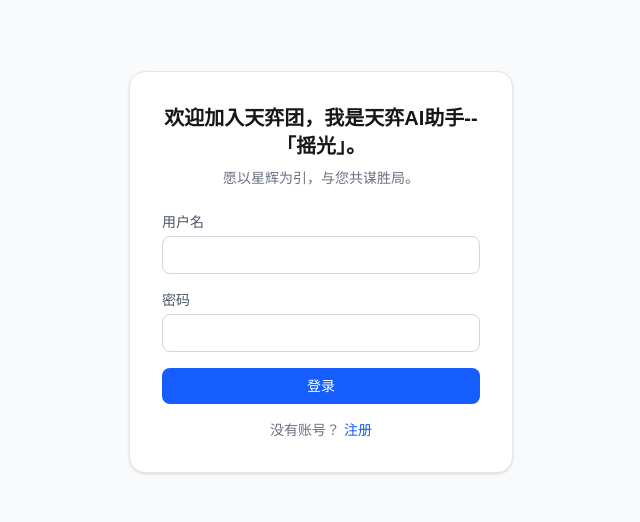
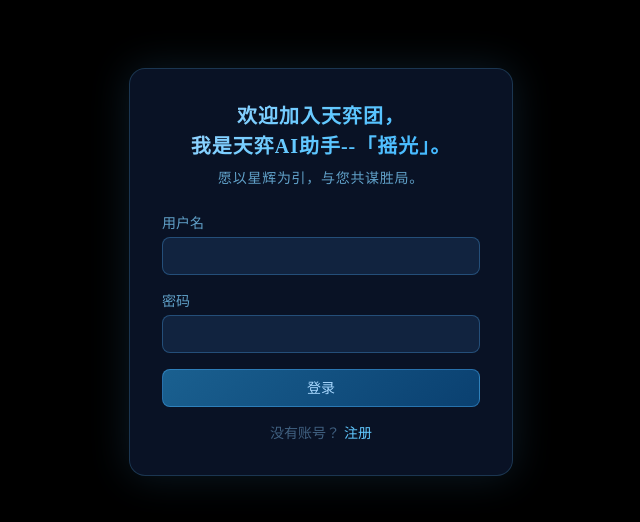
Before and after one commit to laluna13587/ty-AI-Agent-repository, a Next.js app: page /login in a window 1280 px wide. Shown: the part 128-650 px from the top of the page, without its empty margins (319-959 px from the left). Built offline with nearby package versions, Linux system fonts and the light colour scheme.

Commit message:
redesign login page: black bg, ice blue art style

```diff
--- a/src/app/login/page.tsx
+++ b/src/app/login/page.tsx
@@ -41,22 +41,25 @@ export default function LoginPage() {
   }
 
   return (
-    <div className="flex h-screen items-center justify-center bg-gray-50 dark:bg-gray-950">
-      <div className="w-full max-w-sm rounded-2xl border border-gray-200 bg-white p-8 shadow-sm dark:border-gray-700 dark:bg-gray-900">
-        <h1 className="mb-2 text-center text-xl font-semibold">
-          {mode === 'login' ? '欢迎加入天弈团，我是天弈AI助手--「摇光」。' : '注册账号'}
+    <div className="flex h-screen items-center justify-center" style={{ background: '#000' }}>
+      <div className="w-full max-w-sm rounded-2xl p-8" style={{ background: 'rgba(10,20,40,0.95)', border: '1px solid rgba(100,200,255,0.2)', boxShadow: '0 0 40px rgba(80,180,255,0.15)' }}>
+        <h1 className="mb-2 text-center" style={{ fontFamily: '"STKaiti", "KaiTi", "华文楷体", serif', fontSize: '1.25rem', fontWeight: 700, background: 'linear-gradient(135deg, #a8d8ff 0%, #60c8ff 50%, #38b2ff 100%)', WebkitBackgroundClip: 'text', WebkitTextFillColor: 'transparent', textShadow: 'none', letterSpacing: '0.05em' }}>
+          {mode === 'login' ? (
+            <>欢迎加入天弈团，<br />我是天弈AI助手--「摇光」。</>
+          ) : <span style={{ WebkitTextFillColor: '#a8d8ff' }}>注册账号</span>}
         </h1>
         {mode === 'login' && (
-          <p className="mb-6 text-center text-sm text-gray-500 dark:text-gray-400">
+          <p className="mb-6 text-center text-sm" style={{ color: '#60a0c8', fontFamily: '"STKaiti", "KaiTi", "华文楷体", serif', letterSpacing: '0.05em' }}>
             愿以星辉为引，与您共谋胜局。
           </p>
         )}
 
         <form onSubmit={handleSubmit} className="space-y-4">
           <div>
-            <label className="mb-1 block text-sm text-gray-600 dark:text-gray-400">用户名</label>
+            <label className="mb-1 block text-sm" style={{ color: '#60a0c8' }}>用户名</label>
             <input
-              className="w-full rounded-lg border border-gray-300 px-3 py-2 text-sm outline-none focus:border-blue-500 dark:border-gray-600 dark:bg-gray-800"
+              className="w-full rounded-lg px-3 py-2 text-sm outline-none"
+              style={{ background: 'rgba(20,40,70,0.8)', border: '1px solid rgba(80,180,255,0.3)', color: '#c8e8ff' }}
               value={username}
               onChange={(e) => setUsername(e.target.value)}
               autoComplete="username"
@@ -64,10 +67,11 @@ export default function LoginPage() {
             />
           </div>
           <div>
-            <label className="mb-1 block text-sm text-gray-600 dark:text-gray-400">密码</label>
+            <label className="mb-1 block text-sm" style={{ color: '#60a0c8' }}>密码</label>
             <input
               type="password"
-              className="w-full rounded-lg border border-gray-300 px-3 py-2 text-sm outline-none focus:border-blue-500 dark:border-gray-600 dark:bg-gray-800"
+              className="w-full rounded-lg px-3 py-2 text-sm outline-none"
+              style={{ background: 'rgba(20,40,70,0.8)', border: '1px solid rgba(80,180,255,0.3)', color: '#c8e8ff' }}
               value={password}
               onChange={(e) => setPassword(e.target.value)}
               autoComplete={mode === 'login' ? 'current-password' : 'new-password'}
@@ -76,7 +80,7 @@ export default function LoginPage() {
           </div>
 
           {message && (
-            <p className={`text-sm ${message.ok ? 'text-green-600' : 'text-red-500'}`}>
+            <p className={`text-sm ${message.ok ? 'text-green-400' : 'text-red-400'}`}>
               {message.text}
             </p>
           )}
@@ -84,24 +88,25 @@ export default function LoginPage() {
           <button
             type="submit"
             disabled={loading}
-            className="w-full rounded-lg bg-blue-600 py-2 text-sm font-medium text-white disabled:opacity-40"
+            className="w-full rounded-lg py-2 text-sm font-medium disabled:opacity-40"
+            style={{ background: 'linear-gradient(135deg, #1a6090, #0a4070)', color: '#a8d8ff', border: '1px solid rgba(80,180,255,0.4)' }}
           >
             {loading ? '处理中…' : mode === 'login' ? '登录' : '注册'}
           </button>
         </form>
 
-        <p className="mt-4 text-center text-sm text-gray-500">
+        <p className="mt-4 text-center text-sm" style={{ color: '#406080' }}>
           {mode === 'login' ? (
             <>
               没有账号？{' '}
-              <button className="text-blue-600 hover:underline" onClick={() => { setMode('register'); setMessage(null); }}>
+              <button style={{ color: '#60c8ff' }} className="hover:underline" onClick={() => { setMode('register'); setMessage(null); }}>
                 注册
               </button>
             </>
           ) : (
             <>
               已有账号？{' '}
-              <button className="text-blue-600 hover:underline" onClick={() => { setMode('login'); setMessage(null); }}>
+              <button style={{ color: '#60c8ff' }} className="hover:underline" onClick={() => { setMode('login'); setMessage(null); }}>
                 登录
               </button>
             </>
```
